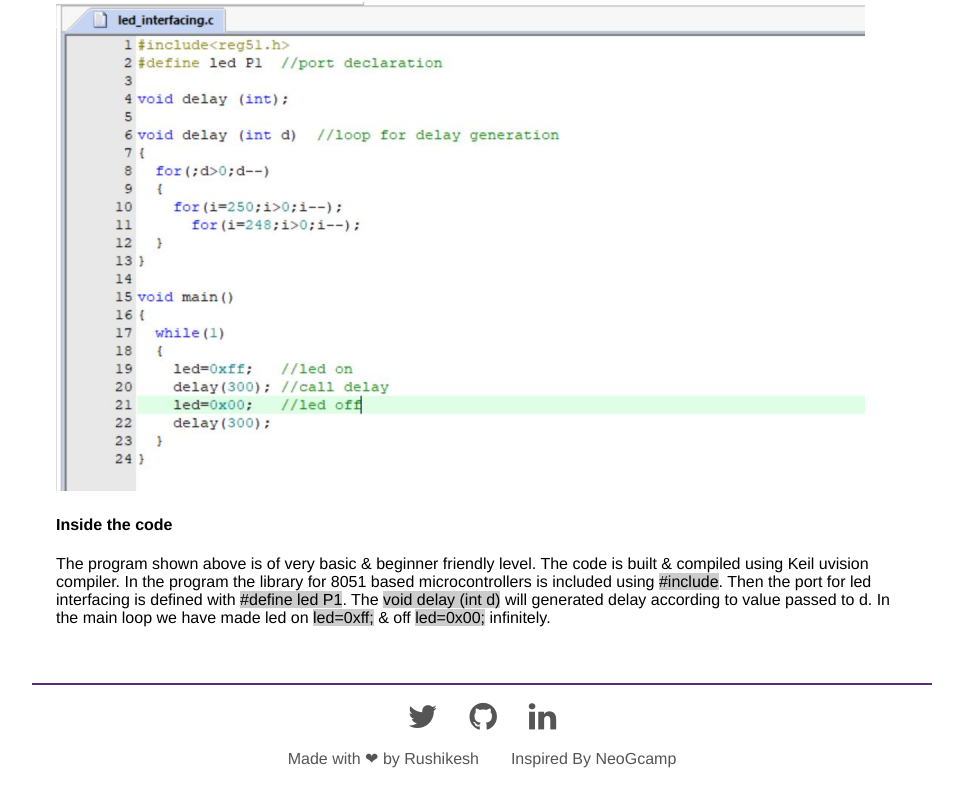
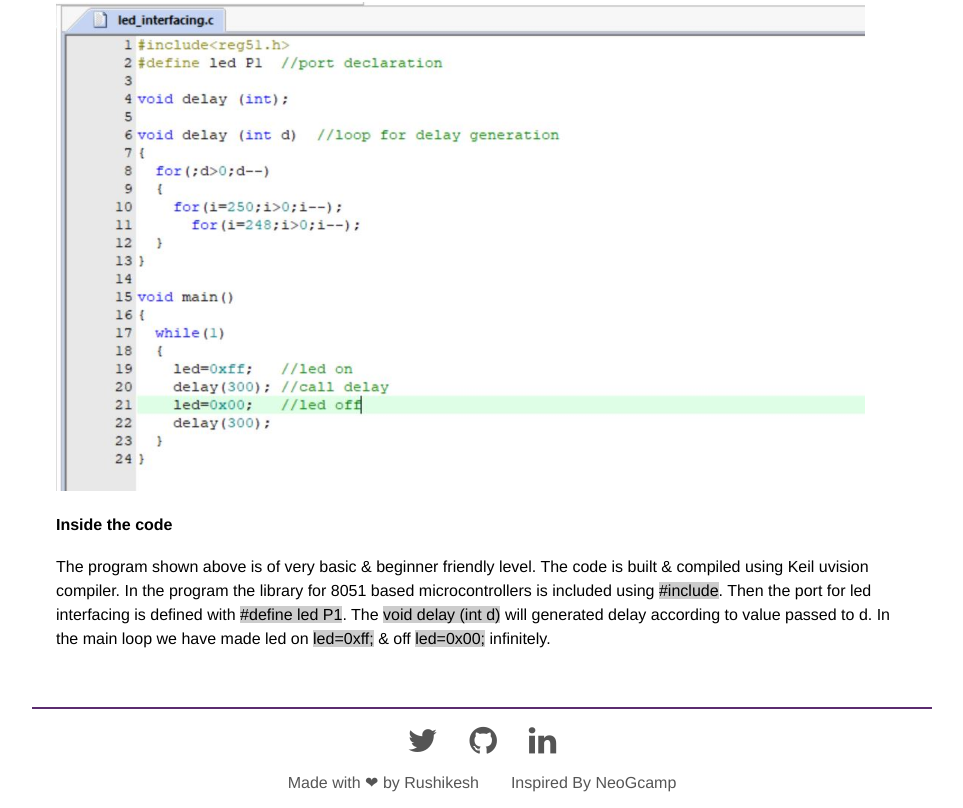
Before and after one commit to rushikesh3299/my-portfolio, a Vue app: page /Blogb in a window 1280 px wide. Shown: the part 1283-2091 px from the top of the page, without its empty margins (158-1121 px from the left). Before the commit the page ends 2067 px from the top, so only its background shows below. Built offline with nearby package versions, Linux system fonts and the light colour scheme.

Commit message:
lineheight for blog

```diff
--- a/src/components/Blogb.vue
+++ b/src/components/Blogb.vue
@@ -15,7 +15,7 @@
       <h4>Code:</h4>
       <img src="../assets/code_snip.jpg" alt="img loading">
       <h4>Inside the code</h4>
-      <p>The program shown above is of very basic & beginner friendly level. The code is built & compiled using Keil uvision compiler. In the program the library for 8051 based microcontrollers is included using <span>#include<reg51.h/></span>. Then the port for led interfacing is defined with <span> #define led P1</span>. The <span> void delay (int d)</span> will generated delay according to value passed to d. In the main loop we have made led on <span>led=0xff;</span> & off <span>led=0x00;</span> infinitely.</p>
+      <p class="line">The program shown above is of very basic & beginner friendly level. The code is built & compiled using Keil uvision compiler. In the program the library for 8051 based microcontrollers is included using <span>#include<reg51.h/></span>. Then the port for led interfacing is defined with <span> #define led P1</span>. The <span> void delay (int d)</span> will generated delay according to value passed to d. In the main loop we have made led on <span>led=0xff;</span> & off <span>led=0x00;</span> infinitely.</p>
   </div>
 </template>
 
@@ -38,4 +38,8 @@ export default {
   span{
     background-color: #ccc;
   }
+
+  .line{
+    line-height: 1.5;
+  }
 </style>
```
